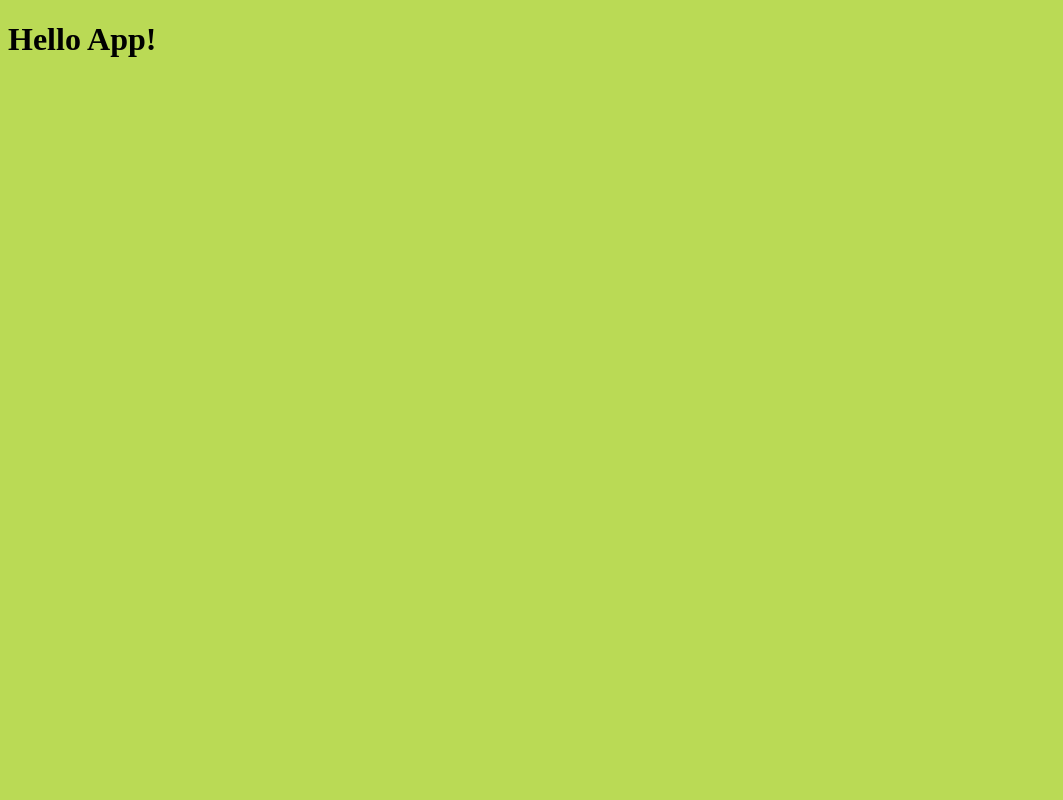
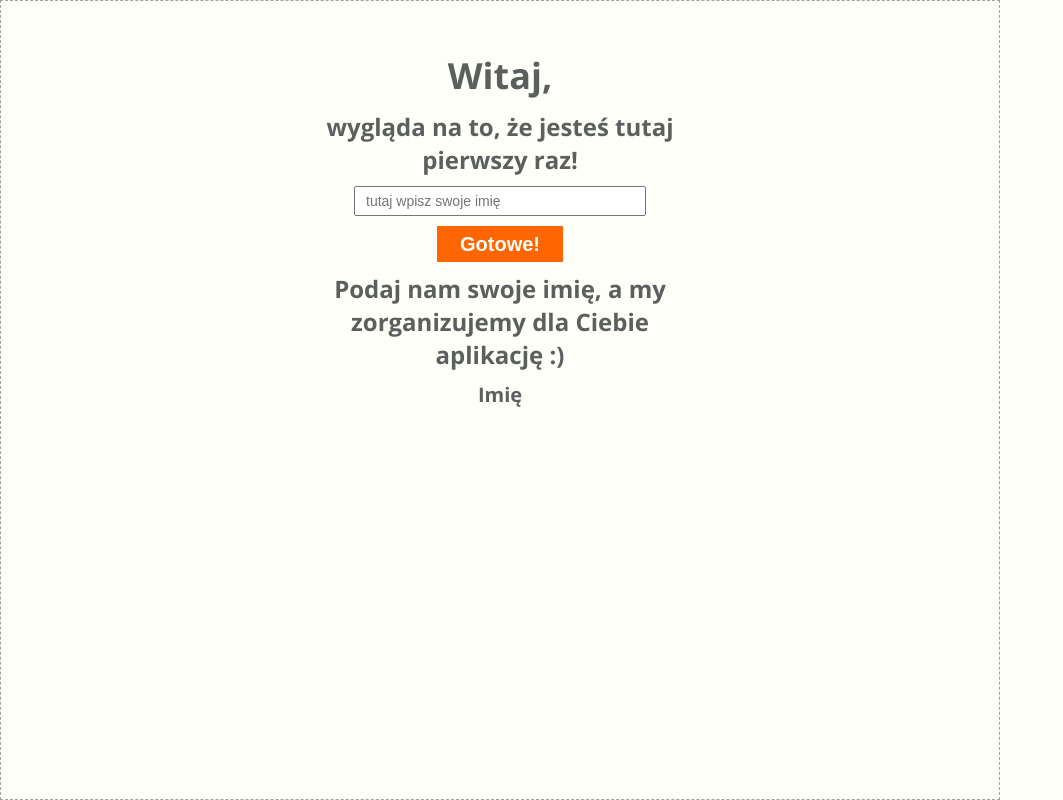
Before and after one commit to wywioltomasz/Zaplanuj-jedzonko, a website: page development/app.html in a window 1280 px wide. Shown: the whole page, without its empty margins (0-1063 px from the left). Drawn offline with nearby package versions, Linux system fonts and the light colour scheme; files that its build step writes are made by us from their sources.

Commit message:
Zmieniam nazwę pliku helloform.scss na firstentry.scss. Dodaję reset.scss z podstawowym resetem styli, do pliku app.html dodaję ekran powitalny, jego funkcjonalość do pliku app.js i style do firstentry.scss. Dołączam czcionkę Open-sans do app.html przez @import w firstentry.scss - proponuję później to przenieść

```diff
--- a/development/app.html
+++ b/development/app.html
@@ -1,17 +1,27 @@
 <!DOCTYPE html>
 <html lang="pl">
-  <head>
-    <meta charset="UTF-8" />
-    <meta name="viewport" content="width=device-width, initial-scale=1.0" />
-    <meta http-equiv="X-UA-Compatible" content="ie=edge" />
+<head>
+    <meta charset="UTF-8"/>
+    <meta name="viewport" content="width=device-width, initial-scale=1.0"/>
+    <meta http-equiv="X-UA-Compatible" content="ie=edge"/>
     <title>Zaplanuj Jedzonko</title>
-    <link rel="stylesheet" href="./css/main.css" />
-  </head>
-  <body>
-    <header>
-      <h1>Hello App!</h1>
-    </header>
+    <link rel="stylesheet" href="./css/main.css"/>
+</head>
+<body>
+<div class="app_content">     <!--kontener zawartości w aplikacji-->
+    <div class="first_entry">   <!-- kontener na zawartość  -->
+        <h1>Witaj,</h1>
+        <p>wygląda na to, że jesteś tutaj pierwszy raz!</p>
+        <input id="input_name" type="text" placeholder="tutaj wpisz swoje imię">
+        <button id="submit_name">Gotowe!</button>
+        <p>Podaj nam swoje imię, a my zorganizujemy dla Ciebie aplikację :)</p>
+        <p id="user_name"> Imię</p>     <!-- sprawdzam tu czy zmiana imienia działa -->
+    </div>
 
-    <script src="./js/app.js"></script>
-  </body>
+
+</div>
+
+
+<script src="./js/app.js"></script>
+</body>
 </html>
--- a/development/js/app.js
+++ b/development/js/app.js
@@ -1,2 +1,23 @@
-console.log("U mnie działa;p");
-console.log("Tomek na króla");
+document.addEventListener('DOMContentLoaded', function () {
+
+    var submitName = document.getElementById('submit_name');          //Znajduję input imienia
+    var inputName = document.getElementById('input_name');            //Znajduję button wysyłający imię z inputu
+    var userName = document.getElementById('user_name');            //Imię w headerze aplikacji, póki co dorzuciłem je jako paragraf, żeby testować funkcjonalność. Jak Nikola skończy header, to poprawię
+    console.log(inputName.value);
+
+
+    submitName.addEventListener('click', function (event) {
+
+        if (inputName.value !== '') {                                               //jeśli coś jest w inpucie
+
+            localStorage.setItem('userName', inputName.value);                  //dodaję do local storage imię pod nazwą userName
+            // console.log(localStorage);
+            inputName.value = null;
+
+            userName.innerText = localStorage.userName;                        //zmieniam imię w html na podane przez input
+
+        }
+
+    })
+
+});
--- a/development/scss/main.scss
+++ b/development/scss/main.scss
@@ -3,8 +3,9 @@
 //
 // Sass:
 // https://fontawesome.com/how-to-use/on-the-web/using-with/sass
+@import "partials/reset";
+@import 'partials/firstentry';
 
-
-body{
-  background-color: #BADA55;
+body {
+  background-color: #FFFFFA;
 }
--- /dev/null
+++ b/development/scss/partials/_firstentry.scss
@@ -0,0 +1,53 @@
+@import url('https://fonts.googleapis.com/css?family=Open+Sans:400,700&display=swap');
+
+.app_content{               //wymiary są wstępne, a kolor zgadza się z tym co widać na makiecie z UXPin
+  width: 1000px;            //Trzeba to jeszcze spozycjonować w tym co robi Nikola
+  height: 800px;
+  border: 1px dashed rgb(161, 161, 148);
+}
+
+.first_entry {
+  margin: 0 auto;
+  margin-top: 50px;
+  width: 407px;
+  height: 309px;
+  font-family: 'Open sans', Arial, sans-serif;
+  color: #5B605F;
+  text-align: center;
+  font-weight: bold;
+
+  > h1 {
+    font-size: 36px;
+  }
+
+  > p {
+    font-size: 24px;
+    margin: 10px auto;
+
+    &:last-child {
+      font-size: 20px;
+    }
+  }
+
+  #input_name {
+    width: 292px;
+    height: 30px;
+    padding: 0 10px;
+    font-size: 14px;
+  }
+
+  #submit_name {
+    width: 126px;
+    height: 36px;
+    display: block;
+    margin: 10px auto;
+    font-size: 20px;
+    font-family: Arial, 'Open sans', sans-serif;
+    font-weight: bold;
+    background: #FF6600;
+    color: white;
+    border: none;
+    padding: 6px 10px;
+    cursor: pointer;
+  }
+}
--- /dev/null
+++ b/development/scss/partials/_reset.scss
@@ -0,0 +1,5 @@
+* {
+  margin: 0;
+  padding: 0;
+  box-sizing: border-box;
+}
```
Also changed, not shown: development/scss/partials/_helloform.scss (deleted).
